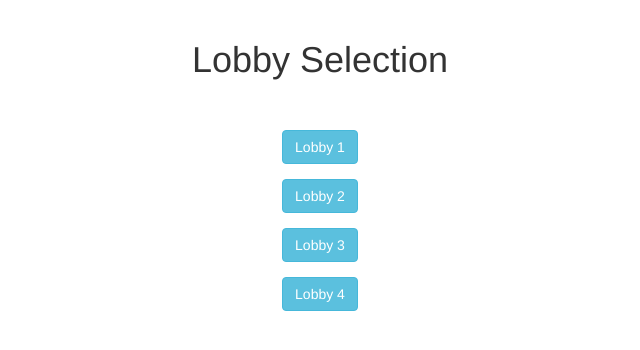
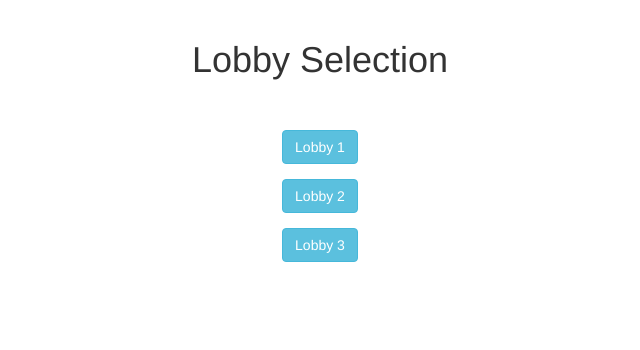
Before and after one commit to KevinKiele/Trivia, a Flask app: page /lobbyselection in a window 1280 px wide. Shown: the part 52-402 px from the top of the page, without its empty margins (320-960 px from the left). Run offline with Flask 2, Linux system fonts and the light colour scheme; a user stored in the database is signed in; some libraries are stand-ins or nearby versions.

Commit message:
lobby selection veranderd

```diff
--- a/templates/lobbyselection.html
+++ b/templates/lobbyselection.html
@@ -19,9 +19,6 @@
             <div class="form-group">
                 <button class="btn btn-info" type="submit">Lobby 3</button>
             </div>
-            <div class="form-group">
-                <button class="btn btn-info" type="submit">Lobby 4</button>
-            </div>
         </fieldset>
     </form>
 {% endblock %}
```
